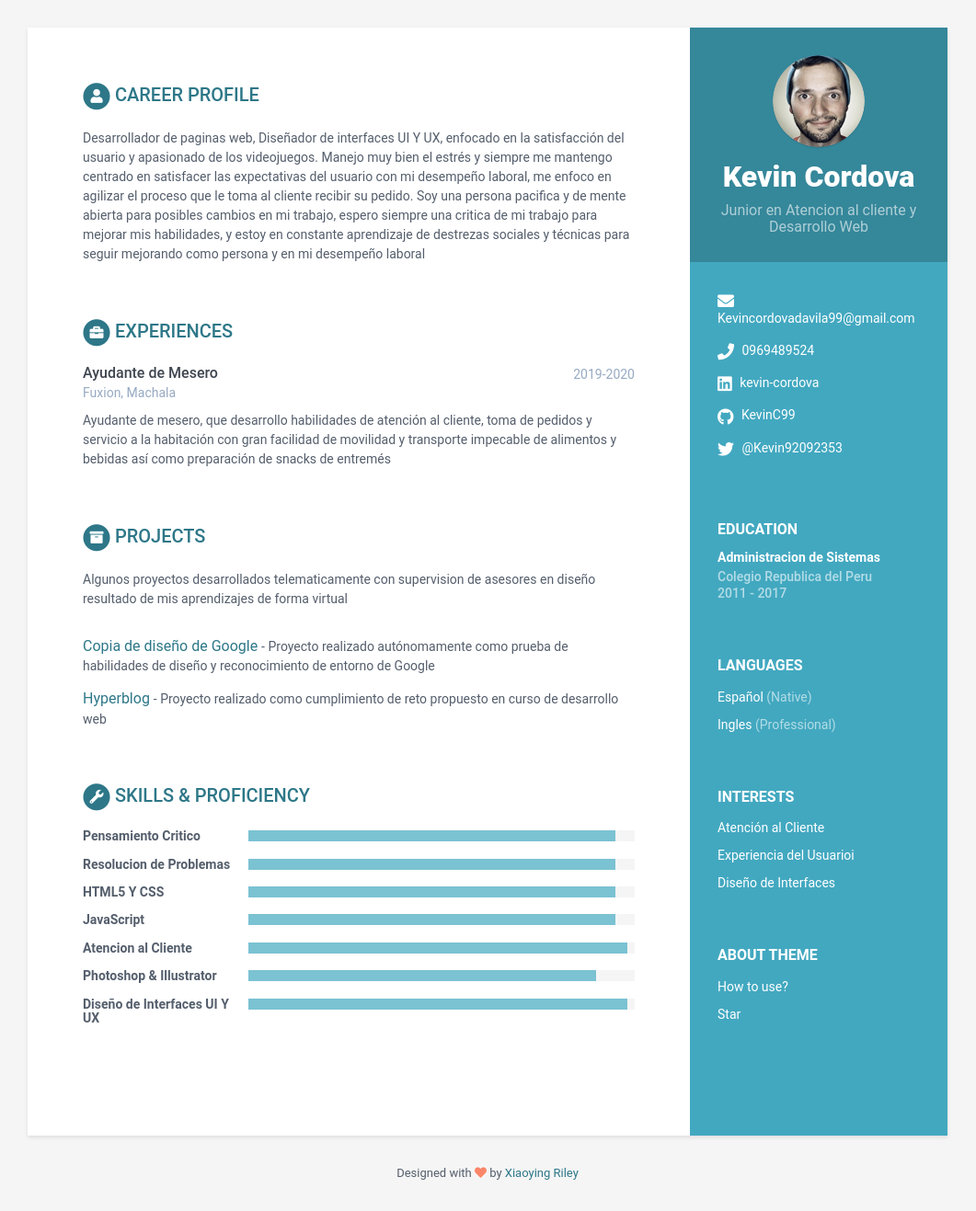
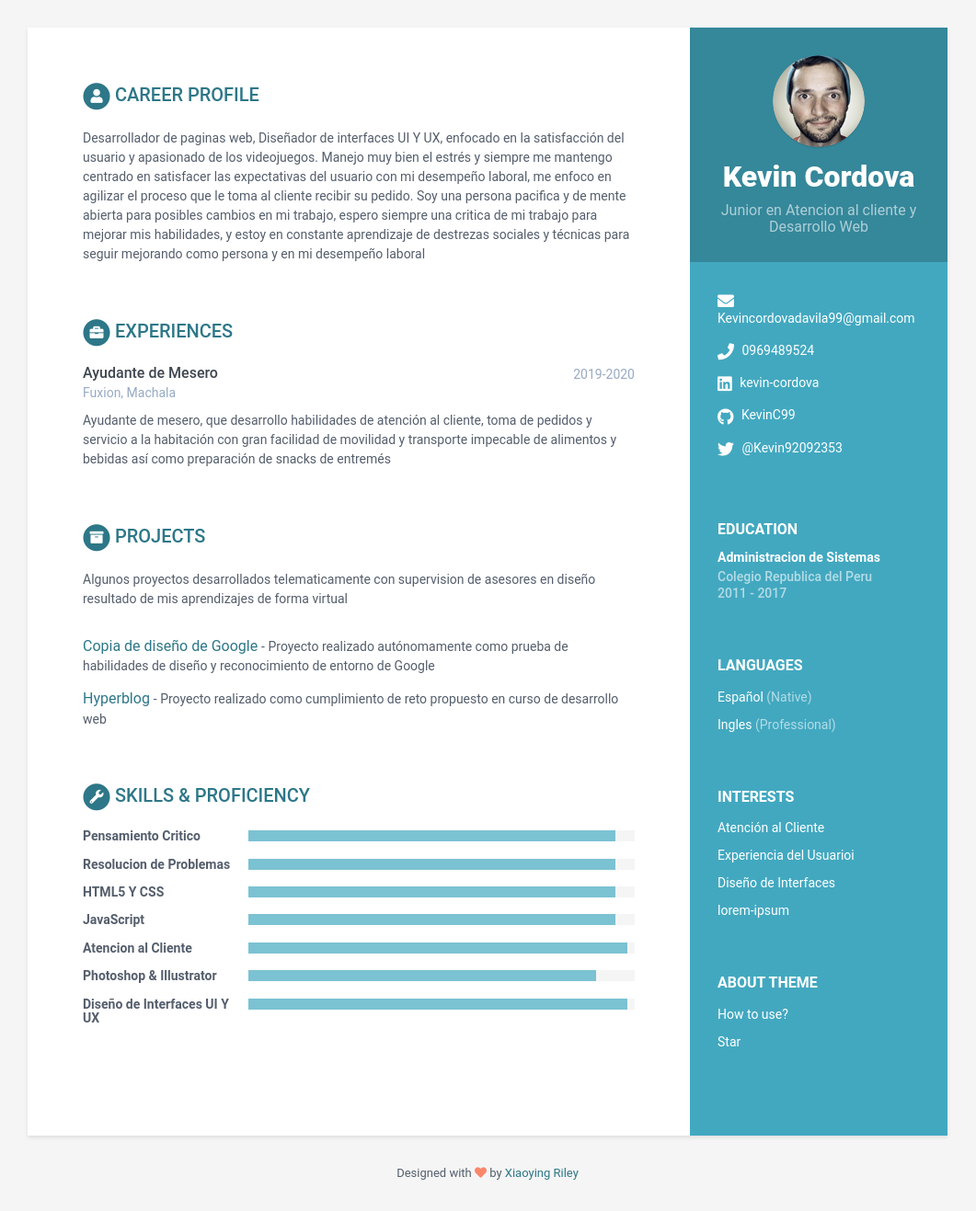
Before and after one commit to KevinC99/good-birch-4e19a, a Jekyll site: the page built from index.html, in a window 1280 px wide. Shown: the whole page at 92% size, without its empty margins (110-1171 px from the left). Built offline with Jekyll 4.4.1, drawn with Linux system fonts in a browser that asks for light colours.

Commit message:
data.yml: updated interests in sidebar

```diff
--- a/_data/data.yml
+++ b/_data/data.yml
@@ -24,6 +24,7 @@ sidebar:
       link: null
     - item: Diseño de Interfaces
       link: null
+    - item: lorem-ipsum
   phone: 0969489524
   linkedin: kevin-cordova
   github: KevinC99
```
